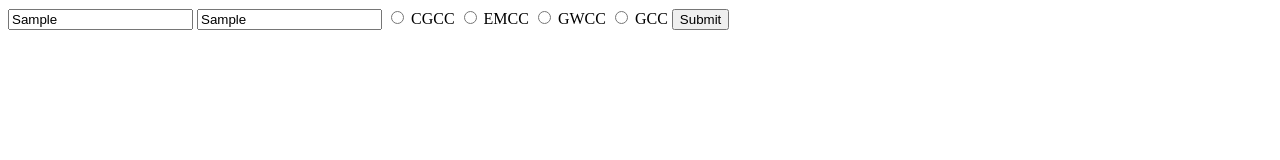
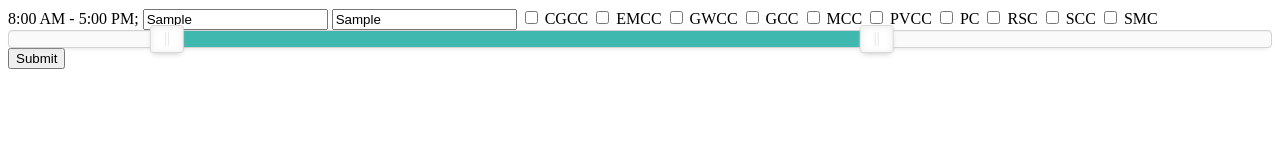
Before and after one commit to lyhottag13/schedule-creator, a website built with Vite: page frontend/index.html in a window 1280 px wide. Both pictures are taken after typing "Sample", "Sample" into the empty fields and a click on the button "Submit". Built offline with nearby package versions, Linux system fonts and the light colour scheme; files whose address does not match are found by name.

Commit message:
Updated App

```diff
--- a/frontend/index.html
+++ b/frontend/index.html
@@ -1,19 +1,36 @@
 <!DOCTYPE html>
+
 <head>
     <link rel="stylesheet" href="src/index.css">
 </head>
+
 <body>
+    <div id="app">
         <span id="span"></span>
         <input id="name">
         <input id="second">
-    <input id="cgcc" type="radio" name="college" value="CGC08">
+        <input id="cgcc" type="checkbox" name="college" value="CGC08">
         <label for="cgcc">CGCC</label>
-    <input id="emcc" type="radio" name="college" value="EMC10">
+        <input id="emcc" type="checkbox" name="college" value="EMC10">
         <label for="emcc">EMCC</label>
-    <input id="gwcc" type="radio" name="college" value="GWC03">
+        <input id="gwcc" type="checkbox" name="college" value="GWC03">
         <label for="gwcc">GWCC</label>
-    <input id="gcc" type="radio" name="college" value="GCC02">
+        <input id="gcc" type="checkbox" name="college" value="GCC02">
         <label for="gcc">GCC</label>
+        <input id="mcc" type="checkbox" name="college" value="MCC04">
+        <label for="mcc">MCC</label>
+        <input id="pvcc" type="checkbox" name="college" value="PVC09">
+        <label for="pvcc">PVCC</label>
+        <input id="pc" type="checkbox" name="college" value="PCC01">
+        <label for="pc">PC</label>
+        <input id="rsc" type="checkbox" name="college" value="RSC06">
+        <label for="rsc">RSC</label>
+        <input id="scc" type="checkbox" name="college" value="SCC05">
+        <label for="scc">SCC</label>
+        <input id="smc" type="checkbox" name="college" value="SMC07">
+        <label for="smc">SMC</label>
+        <div id="time"></div>
+    </div>
     <button id="submit">Submit</button>
     <script type="module" src="src/index.js"></script>
 </body>
--- a/frontend/package.json
+++ b/frontend/package.json
@@ -16,6 +16,7 @@
     "vite": "^7.1.1"
   },
   "dependencies": {
-    "axios": "^1.11.0"
+    "axios": "^1.11.0",
+    "nouislider": "^15.8.1"
   }
 }
--- a/frontend/src/index.css
+++ b/frontend/src/index.css
@@ -0,0 +1,5 @@
+/* #time {
+    position:absolute;
+    left: 50%;
+    top: 50%;
+} */
--- a/frontend/src/index.js
+++ b/frontend/src/index.js
@@ -1,20 +1,51 @@
 import elements from "./utils/elements.js";
 import axios from "axios";
+import noUiSlider from 'nouislider';
+import 'nouislider/dist/nouislider.css';
 
 async function main() {
-    try {
-        elements.submitButton.addEventListener('click', handleSubmit);
-    } catch (err) {
-        console.error(err);
-        window.alert('Something went wrong: ', err);
-    }
+    elements.submitButton.addEventListener('click', handleSubmit);
+    console.log(elements.div.time);
+    noUiSlider.create(elements.div.time, {
+        start: [480, 1020],
+        connect: true,
+        range: {
+            'min': [360],
+            'max': [1320]
+        },
+        step: 15
+    });
+    elements.div.time.noUiSlider.on('update', (values) => {
+        const startTime = convertToTime(values[0]);
+        const endTime = convertToTime(values[1]);
+        elements.span.textContent = `${startTime} - ${endTime};`
+    });
 }
 
 async function handleSubmit() {
     const courseNames = elements.input.name.value.split(' ');
-    const college = document.querySelector('input[name="college"]:checked').value;
-    const { data: { validSchedules, invalidSchedules } } = await axios.post('/api/course', { courseNames, college });
+    const colleges = Array.from(document.querySelectorAll('input[name="college"]:checked')).map(checkbox => checkbox.value);
+    const times = elements.div.time.noUiSlider.get(true);
+    console.log('Request Sent!');
+    const { data: { validSchedules, invalidSchedules } } = await axios.post('/api/course', { courseNames, colleges, times });
+    console.log('Schedules Received!');
     console.log({ validSchedules, invalidSchedules });
 }
 
+function convertToTime(minutes) {
+    let timeHours = Math.floor(minutes / 60);
+    let modifier = 'AM';
+    const timeMinutes = Math.floor(minutes % 60);
+    if (timeHours === 0) {
+        timeHours = 12;
+    } else if (timeHours === 12) {
+        modifier = 'PM';
+    } else if (timeHours > 12) {
+        modifier = 'PM';
+        timeHours -= 12;
+    }
+    const time = `${timeHours}:${String(timeMinutes).padStart(2, '0')} ${modifier}`;
+    return time;
+}
+
 main();
--- a/frontend/src/utils/elements.js
+++ b/frontend/src/utils/elements.js
@@ -2,7 +2,10 @@ const elements = {
     input: {
         /** @type HTMLInputElement*/
         name: document.getElementById('name'),
-        college: document.querySelectorAll('input[name="college"]')
+        college: document.querySelectorAll('input[name="college"]'),
+    },
+    div: {
+        time: document.getElementById('time')
     },
     second: document.getElementById('second'),
     submitButton: document.getElementById('submit'),
```
Also changed, not shown: backend/server.js (+38 -26 lines), 1 other file. Lines whose indentation alone changed are shown as unchanged.
